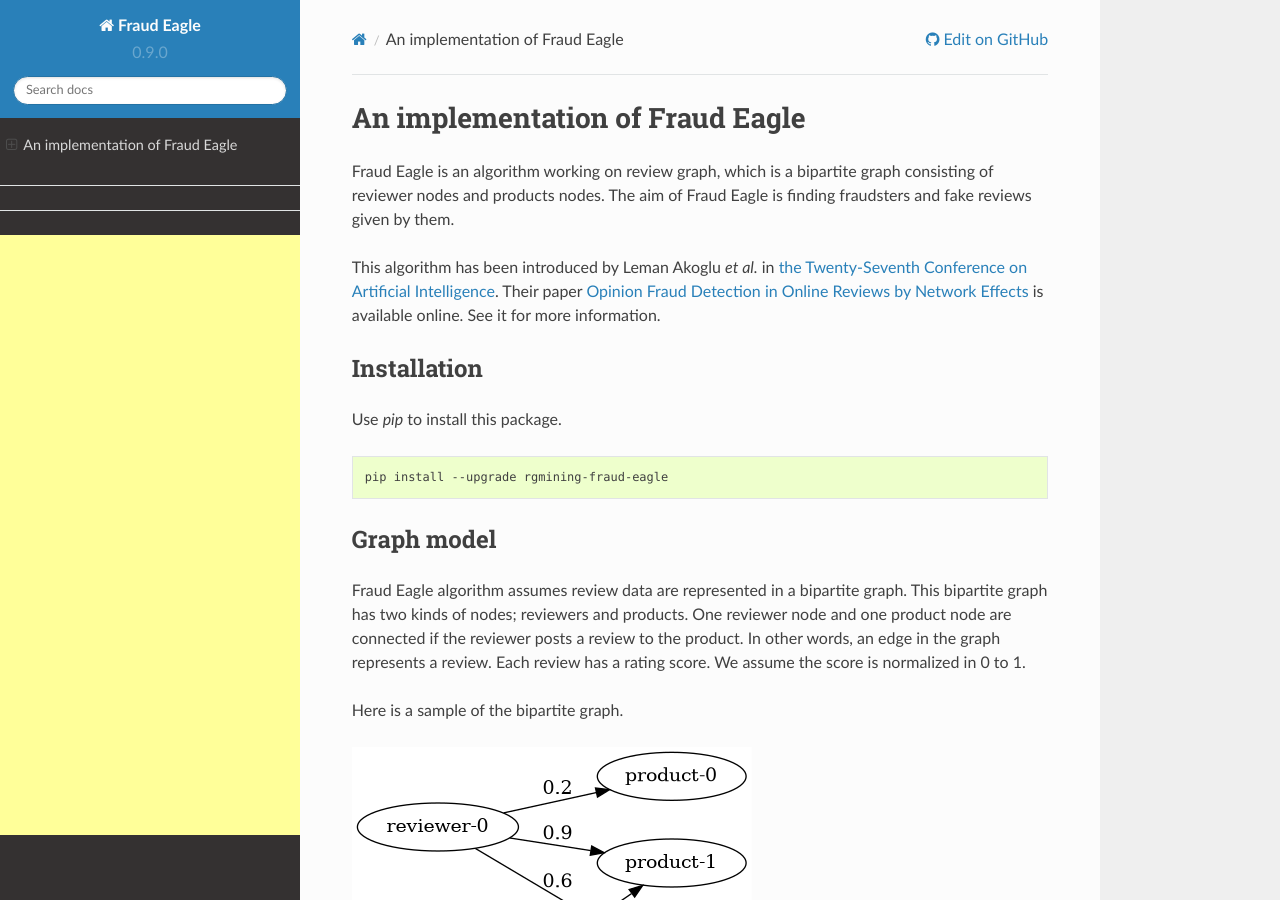
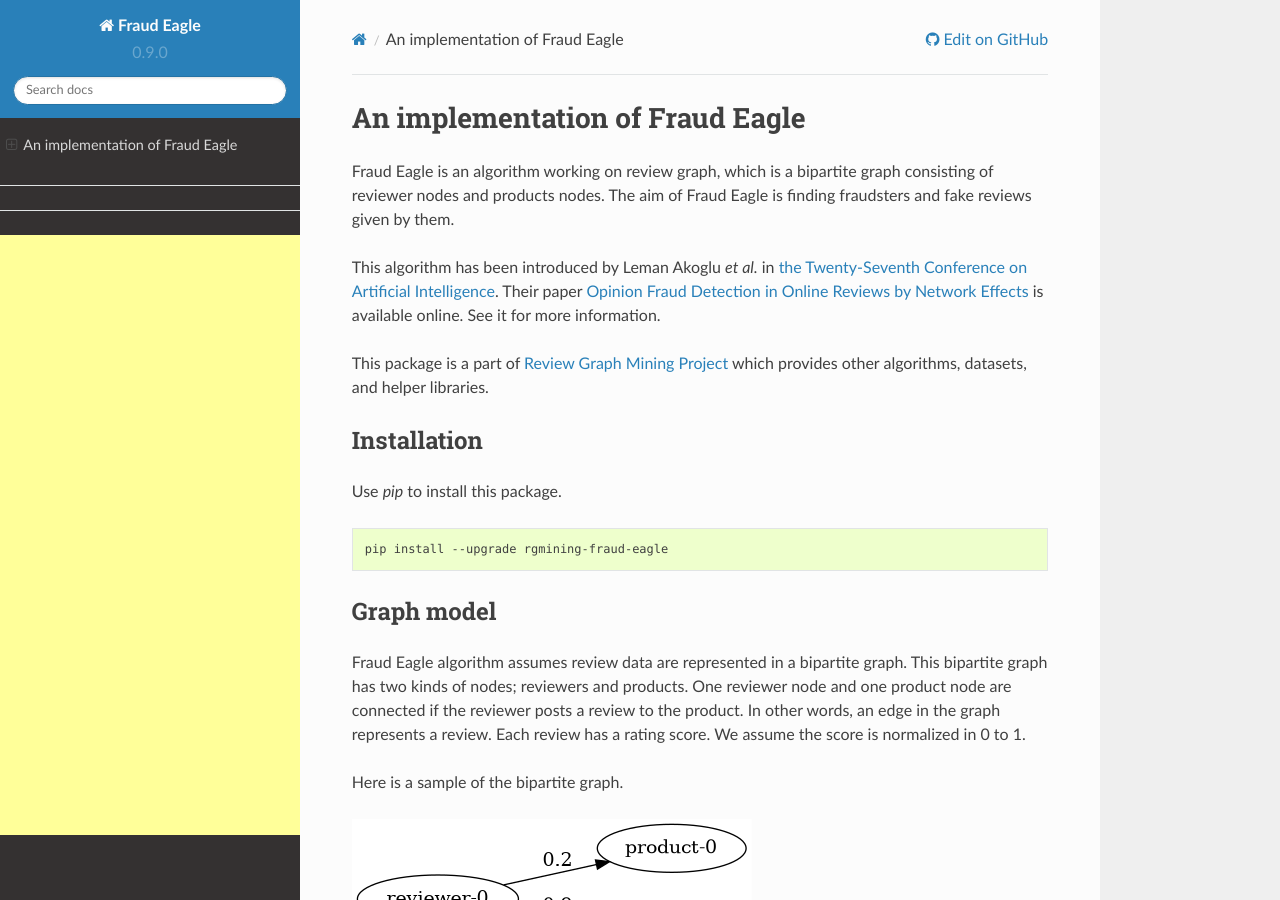
Before and after one commit to rgmining/fraud-eagle, a Sphinx documentation site: the page built from docs/source/index.rst, in a window 1280 px wide and 900 px high. Built offline with Sphinx 7.4.7 and the Read the Docs theme 2.0.0, drawn with Linux system fonts in a browser that asks for light colours.

Commit message:
Update document to add a link to the project site.

```diff
--- a/docs/source/index.rst
+++ b/docs/source/index.rst
@@ -14,6 +14,9 @@
 Their paper `Opinion Fraud Detection in Online Reviews by Network
 Effects <https://www.aaai.org/ocs/index.php/ICWSM/ICWSM13/paper/viewFile/5981/6338>`_
 is available online. See it for more information.
+
+This package is a part of `Review Graph Mining Project </>`_
+which provides other algorithms, datasets, and helper libraries.
 
 
 Installation
```
